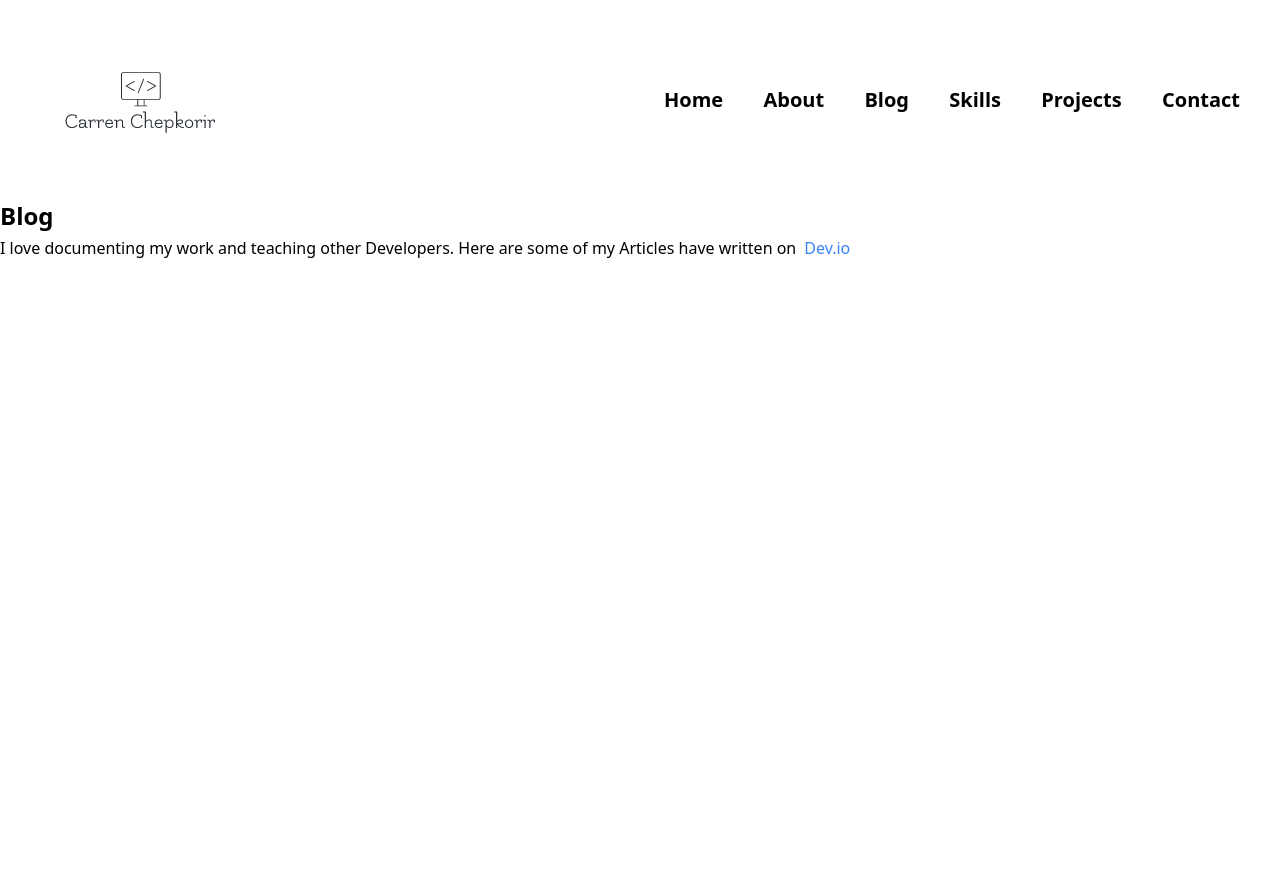
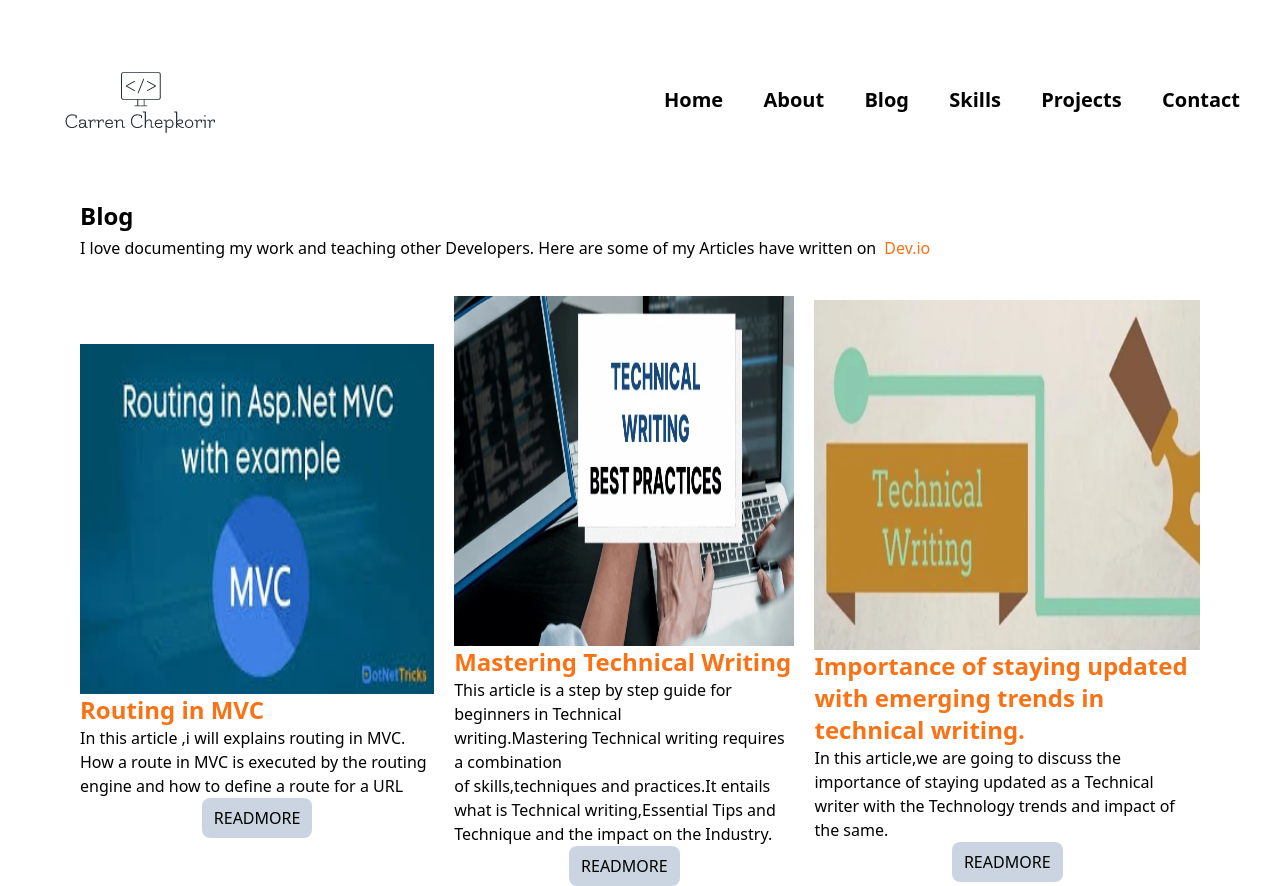
Before and after one commit to carren-chepkorir/My_Website-, a React (Vite) app: page /blog in a window 1280 px wide. Before the commit the page ends 800 px from the top, so only its background shows below. Built offline with nearby package versions, Linux system fonts and the light colour scheme.

Commit message:
initial techwrite changes

```diff
--- a/src/Components/HomePage.jsx
+++ b/src/Components/HomePage.jsx
@@ -8,13 +8,17 @@ import {
   FaPhone,
   FaWhatsapp,
 } from "react-icons/fa";
+import About from "../Pages/About";
 
 const HomePage = () => {
   return (
-    <div className="h-[100vh] scroll-smooth ">
+    <div className="h-[100vh] ">
       <Navbar />
-      <div className="flex flex-wrap justify-center pt-[100px] ">
-        <div>
+
+      <div className="flex flex-wrap  flex-col ">
+        <div className="flex flex-wrap flex-row justify-center items-center">
+          <div className="flex flex-col ">
+            {" "}
             <h1 className=" text-6xl span text-[#5b7c99] leading-loose text-bold ">
               Hi,I am Carren Chepkorir
             </h1>
@@ -22,22 +26,26 @@ const HomePage = () => {
               Passionate Software Developer
             </p>
           </div>
-        <div className="pl-[500px] pr-[500px] leading-loose pt-6">
+        </div>
+        <div className=" flex flex-wrap leading-loose pt-6 flex-row justify-center items-center">
           <p>
             Looking for a full-stack developer with a track record of success?
             Look no further!With completion of a bachelor's degree in Computer
+            <br></br>
             Science and also various hands-on experience have gained through
             programming projects and bootcamps ,I have the immense ability and
+            <br></br>
             passion to create scalable and intuitive UIs.I have a solid
             experience in analysis,design,development and implementation of
-            various application using JavaScript/React,Typescript and C# .NET.I
-            love the fact that I could make an impact to people via my
-            code,whatever tool i could build to help them solve their daily life
-            sounds super exciting to me.Let's build something together!
+            various <br></br>application using JavaScript/React,Typescript and
+            C# .NET.I love the fact that I could make an impact to people via my
+            code, whatever <br></br>tool i could build to help them solve their
+            daily life sounds super exciting to me.Let's build something
+            together!
           </p>
         </div>
       </div>
-      <div className="flex flex-row space-between space-x-5 flex-wrap mt-5 justify-center ">
+      <div className="flex flex-row space-between space-x-10 flex-wrap mt-5 justify-center  ">
         <div>
           <a href="https://github.com/carren-chepkorir" className="href">
             <FaGithub size={50} />
--- a/src/Components/Techwrite.jsx
+++ b/src/Components/Techwrite.jsx
@@ -1,18 +1,93 @@
 import React from "react";
+import Techw1 from "../assets/mvc.jpeg";
+import Techw2 from "../assets/Techwrite.webp";
+import Techw3 from "../assets/Techwrite2.webp";
 
 const Techwrite = () => {
   return (
     <div>
-      <div className="flex flex-wrap flex-row ">
+      <div className="flex flex-wrap flex-row pl-20 pr-20">
         <div className="flex flex-col">
           <h1 className="text-2xl font-bold  ">Blog</h1>
           <p className="flex leading-loose">
             I love documenting my work and teaching other Developers. Here are
             some of my Articles have written on
             <a href="https://dev.to/carrenchepkorir/" className="href">
-              <span className="text-blue-500 ml-2">Dev.io</span>
+              <span className="text-orange-500 ml-2">Dev.io</span>
             </a>
           </p>
+        </div>
+      </div>
+      <div className="flex flex-col pl-20 pr-20 mt-8">
+        <div className="flex flex-row items-center ">
+          <div className="transform  bg-white transition duration-400 hover:scale-125 hover:bg-white">
+            <img className="h-[350px] w-[500px]" src={Techw1} alt="" />
+            <h2 className="text-orange-500 text-2xl font-semibold ">
+              Routing in MVC
+            </h2>
+            <p>
+              In this article ,i will explains routing in MVC. How a route in
+              MVC is executed by the routing engine and how to define a route
+              for a URL
+            </p>
+
+            <div className="flex flex-wrap justify-center items-center">
+              <a
+                href="https://dev.to/carrenchepkorir/routing-in-mvc-56mm"
+                className=""
+              >
+                <button className="py-2 px-3 rounded-lg bg-slate-300 text-center">
+                  READMORE
+                </button>
+              </a>
+            </div>
+          </div>
+          <div className="md:ml-5 transform  bg-white transition duration-400 hover:scale-125 hover:bg-white">
+            <img className="h-[350px] w-[500px]" src={Techw2} alt="" />
+            <h2 className="text-orange-500 text-2xl font-semibold">
+              Mastering Technical Writing
+            </h2>
+            <p>
+              This article is a step by step guide for beginners in Technical{" "}
+              <br></br>writing.Mastering Technical writing requires a
+              combination <br></br>of skills,techniques and practices.It entails
+              what is Technical writing,Essential Tips and Technique and the
+              impact on the Industry.
+            </p>
+            <div className="flex flex-wrap justify-center tems-center">
+              <a
+                href="https://dev.to/carrenchepkorir/mastering-technical-writingultimate-guide-for-beginners-40j9"
+                className="href"
+              >
+                <button className="py-2 px-3 rounded-lg bg-slate-300 text-center i">
+                  READMORE
+                </button>
+              </a>
+            </div>
+          </div>
+          <div className="md:ml-5 transform  bg-white transition duration-400 hover:scale-125 hover:bg-white">
+            <img className="h-[350px] w-[500px]" src={Techw3} alt="" />
+            <h2 className="text-orange-500 text-2xl font-semibold  ">
+              Importance of staying updated with emerging trends in technical
+              writing.
+            </h2>
+            <p>
+              In this article,we are going to discuss the importance of staying
+              updated as a Technical writer with the Technology trends and
+              impact of the same.
+            </p>
+            <div className="flex flex-wrap justify-center items-center">
+              <a
+                href="https://dev.to/carrenchepkorir/importance-of-staying-updated-with-emerging-trends-in-technical-writing-4a3e"
+                className="href"
+              >
+                {" "}
+                <button className="py-2 px-3 rounded-lg bg-slate-300 text-center">
+                  READMORE
+                </button>
+              </a>
+            </div>
+          </div>
         </div>
       </div>
     </div>
```
Lines whose indentation alone changed are shown as unchanged.
